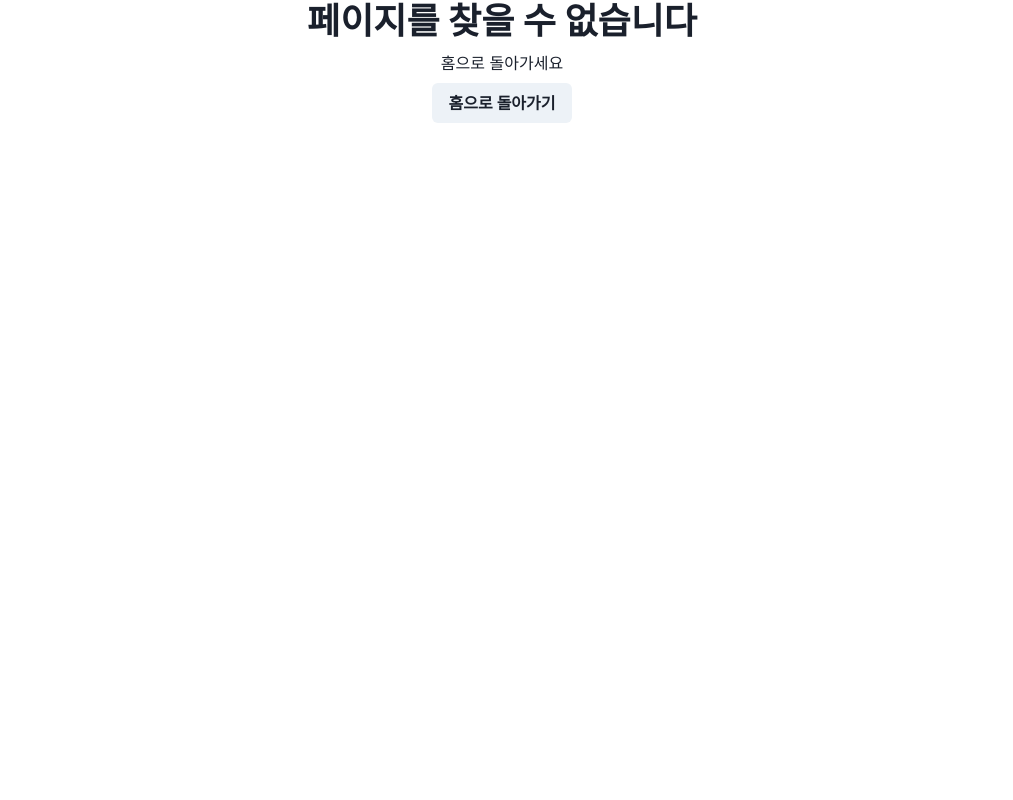
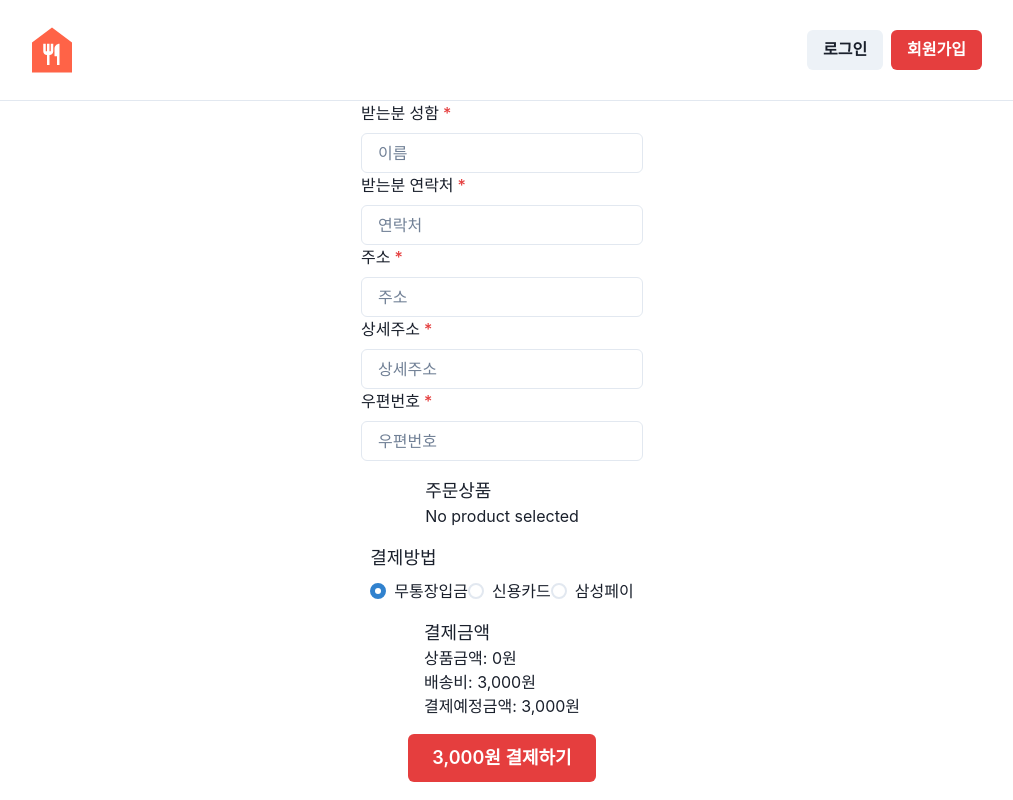
Before and after one commit to rapport87/mall-frontend, a React (Create React App) app: page /order in a window 1280 px wide. Shown: the whole page, without its empty margins (138-1151 px from the left). Built offline with nearby package versions, Linux system fonts and the light colour scheme; no server answers.

Commit message:
상품주문페이지 데이터 구성 완료

```diff
--- a/src/api.ts
+++ b/src/api.ts
@@ -26,7 +26,7 @@ export const getProductDetail = async ({ queryKey }: QueryFunctionContext) => {
   }
 };
 
-export const getOrders = async ({ queryKey }: QueryFunctionContext) => {
+export const getOrderHistory = async ({ queryKey }: QueryFunctionContext) => {
   const [_, username] = queryKey;
   try {
     const response = await instance.get(`orders/${username}`);
@@ -37,7 +37,7 @@ export const getOrders = async ({ queryKey }: QueryFunctionContext) => {
 };
 
 
-export const getOrderDetail = async ({ queryKey }: QueryFunctionContext) => {
+export const getOrderHistoryDetail = async ({ queryKey }: QueryFunctionContext) => {
   const [_, username, order_id] = queryKey;
   try {
     const response = await instance.get(`orders/${username}/${order_id}`);
@@ -112,3 +112,25 @@ export const usernameLogIn = ({
       }
     )
     .then((response) => response.data);
+
+export const createOrder = async (orderData: {
+  user_id: number;
+  username: string;
+  recipient_name: string;
+  recipient_tel: string;
+  address: string;
+  address_detail: string;
+  zip_code: string;
+}) => {
+  try {
+    const response = await instance.post("orders/create/", orderData, {
+      headers: {
+        "X-CSRFToken": Cookie.get("csrftoken") || "",
+      },
+    });
+    return response.data;
+  } catch (error) {
+    console.error("Error creating order:", error);
+    throw error;
+  }
+};
--- a/src/routes/Order.tsx
+++ b/src/routes/Order.tsx
@@ -1,74 +1,67 @@
 import React from 'react';
-import { useQuery } from '@tanstack/react-query';
-import {
-  Box,
-  Image,
-  VStack,
-  Heading,
-  Table,
-  Thead,
-  Tbody,
-  Tr,
-  Th,
-  Td,
-  Center,
-  HStack,
-  Text,
-} from '@chakra-ui/react';
-import { getOrders } from '../api';
-import { IOrderList } from '../types';
-import { Link, useParams } from "react-router-dom";
+import { Box, Button, VStack, RadioGroup, Radio, Text, FormControl, FormLabel, Input, Image } from "@chakra-ui/react";
+import { useLocation } from 'react-router-dom';
+import { IProductDetail } from '../types'; // 상품 타입 import
+import useUser from '../lib/useUser';
 
-function Order() {
-    const { username } = useParams();
-    const { data: orders, isLoading, error } = useQuery<IOrderList[], Error>(['orders', username], getOrders);
+export default function Order() {
+  const { user } = useUser();
+  const location = useLocation();
+  const product: IProductDetail = location.state?.product;
+  const quantity = location.state?.quantity || 1; // 기본값 1
 
-    if (isLoading) return <Box>Loading...</Box>;
-    if (error) return <Box>An error has occurred: {error.message}</Box>;
-
-    const formatPrice = (price: number) => {
-        return price.toString().replace(/\B(?=(\d{3})+(?!\d))/g, ",");
-    };
-
-    const formatDate = (dateString: string) => {
-    const date = new Date(dateString);
-        return date.toLocaleDateString('ko-KR');
-    };
+  // 상품 가격 계산
+  const productPrice = (product?.sale_price || 0) * quantity;
+  const shippingFee = 3000; // 배송비
+  const totalAmount = productPrice + shippingFee;
 
   return (
-    <Center mt={10}>
-      <VStack maxWidth="1000px" w="full" spacing={4}>
-        <Heading as="h1" size="lg">주문내역</Heading>
-        <Table mt={5} variant="simple">
-          <Thead>
-            <Tr>
-              <Th textAlign="center" fontSize="lg">주문번호</Th>
-              <Th textAlign="center" fontSize="lg">주문일자</Th>
-              <Th textAlign="center" fontSize="lg" colSpan={2}>주문상품</Th>
-              <Th textAlign="center" fontSize="lg">총 가격</Th>
-            </Tr>
-          </Thead>
-          <Tbody>
-            {orders && orders.map((order) => (
-              <Tr key={order.order_id}>
-                <Td textAlign="center">{order.order_id}</Td>
-                <Td textAlign="center">{formatDate(order.created_at)}</Td>
-                <Td colSpan={2}>
-                <Link to={`/order/${order.username}/${order.order_id}`}>
-                  <HStack spacing={3}>
-                        <Image src={order.first_product_thumbnail} alt={order.first_product} boxSize="50px" />
-                        <Text>{order.first_product}</Text>
-                  </HStack>
-                  </Link>
-                </Td>
-                <Td textAlign="right">{formatPrice(order.total_product_price)}원</Td>
-              </Tr>
-            ))}
-          </Tbody>
-        </Table>
-      </VStack>
-    </Center>
+    <VStack spacing={4}>
+      <Box>
+        <FormControl isRequired>
+          <Text>{user?.id}</Text>
+          <Text>{user?.name}</Text>
+          <FormLabel>받는분 성함</FormLabel>
+          <Input type="text" placeholder="이름" />
+          <FormLabel>받는분 연락처</FormLabel>
+          <Input type="text" placeholder="연락처" />
+          <FormLabel>주소</FormLabel>
+          <Input type="text" placeholder="주소" />
+          <FormLabel>상세주소</FormLabel>
+          <Input type="text" placeholder="상세주소" />
+          <FormLabel>우편번호</FormLabel>
+          <Input type="text" placeholder="우편번호" />
+        </FormControl>
+      </Box>
+      <Box>
+        <Text fontSize="lg">주문상품</Text>
+        {product ? (
+          <Box>
+            <Text>{product.name}</Text>
+            <Image src={product.thumbnail} alt={product.name} />
+            {/* 추가적인 상품 정보 표시 */}
+          </Box>
+        ) : (
+          <Text>No product selected</Text>
+        )}
+      </Box>
+      <Box>
+        <Text fontSize="lg" mb={2}>결제방법</Text>
+        <RadioGroup defaultValue="bankTransfer">
+          <Radio value="bankTransfer">무통장입금</Radio>
+          <Radio value="creditCard">신용카드</Radio>
+          <Radio value="samsungPay">삼성페이</Radio>
+        </RadioGroup>
+      </Box>
+      <Box>
+        <Text fontSize="lg">결제금액</Text>
+        <Text>상품금액: {productPrice?.toLocaleString()}원</Text>
+        <Text>배송비: {shippingFee.toLocaleString()}원</Text>
+        <Text>결제예정금액: {totalAmount.toLocaleString()}원</Text>
+      </Box>
+      <Button colorScheme="red" size="lg">
+        {totalAmount.toLocaleString()}원 결제하기
+      </Button>
+    </VStack>
   );
 }
-
-export default Order;
--- /dev/null
+++ b/src/routes/OrderHistory.tsx
@@ -0,0 +1,74 @@
+import React from 'react';
+import { useQuery } from '@tanstack/react-query';
+import {
+  Box,
+  Image,
+  VStack,
+  Heading,
+  Table,
+  Thead,
+  Tbody,
+  Tr,
+  Th,
+  Td,
+  Center,
+  HStack,
+  Text,
+} from '@chakra-ui/react';
+import { getOrderHistory } from '../api';
+import { IOrderHistoryList } from '../types';
+import { Link, useParams } from "react-router-dom";
+
+function OrderHistory() {
+    const { username } = useParams();
+    const { data: orders, isLoading, error } = useQuery<IOrderHistoryList[], Error>(['orders', username], getOrderHistory);
+
+    if (isLoading) return <Box>Loading...</Box>;
+    if (error) return <Box>An error has occurred: {error.message}</Box>;
+
+    const formatPrice = (price: number) => {
+        return price.toString().replace(/\B(?=(\d{3})+(?!\d))/g, ",");
+    };
+
+    const formatDate = (dateString: string) => {
+    const date = new Date(dateString);
+        return date.toLocaleDateString('ko-KR');
+    };
+
+  return (
+    <Center mt={10}>
+      <VStack maxWidth="1000px" w="full" spacing={4}>
+        <Heading as="h1" size="lg">주문내역</Heading>
+        <Table mt={5} variant="simple">
+          <Thead>
+            <Tr>
+              <Th textAlign="center" fontSize="lg">주문번호</Th>
+              <Th textAlign="center" fontSize="lg">주문일자</Th>
+              <Th textAlign="center" fontSize="lg" colSpan={2}>주문상품</Th>
+              <Th textAlign="center" fontSize="lg">총 가격</Th>
+            </Tr>
+          </Thead>
+          <Tbody>
+            {orders && orders.map((order) => (
+              <Tr key={order.order_id}>
+                <Td textAlign="center">{order.order_id}</Td>
+                <Td textAlign="center">{formatDate(order.created_at)}</Td>
+                <Td colSpan={2}>
+                <Link to={`/order/${order.username}/${order.order_id}`}>
+                  <HStack spacing={3}>
+                        <Image src={order.first_product_thumbnail} alt={order.first_product} boxSize="50px" />
+                        <Text>{order.first_product}</Text>
+                  </HStack>
+                  </Link>
+                </Td>
+                <Td textAlign="right">{formatPrice(order.total_product_price)}원</Td>
+              </Tr>
+            ))}
+          </Tbody>
+        </Table>
+      </VStack>
+    </Center>
+  );
+}
+
+export default OrderHistory;
--- a/src/routes/OrderDetail.tsx
+++ b/src/routes/OrderHistoryDetail.tsx
@@ -15,13 +15,13 @@ import {
   HStack,
   Text,
 } from '@chakra-ui/react';
-import { getOrderDetail } from '../api';
-import { IOrderProducts } from '../types';
+import { getOrderHistoryDetail } from '../api';
+import { IOrderHistoryProducts } from '../types';
 import { useParams } from "react-router-dom";
 
-function OrderDetail() {
+function OrderHistoryDetail() {
   const { username, order_id } = useParams();
-  const { data: orderItems, isLoading, error } = useQuery<IOrderProducts[], Error>(['orderDetail', username, order_id], getOrderDetail);
+  const { data: orderItems, isLoading, error } = useQuery<IOrderHistoryProducts[], Error>(['orderDetail', username, order_id], getOrderHistoryDetail);
 
   if (isLoading) return <Box>Loading...</Box>;
 
@@ -65,4 +65,4 @@ function OrderDetail() {
   );
 }
 
-export default OrderDetail;
+export default OrderHistoryDetail;
--- a/src/routes/ProductDetail.tsx
+++ b/src/routes/ProductDetail.tsx
@@ -4,6 +4,7 @@ import { getProductDetail } from "../api";
 import { IProductDetail } from "../types";
 import { useParams } from "react-router-dom";
 import { Box, Grid, Image, VStack, useColorModeValue, Text, Button, HStack, Center, Spinner, NumberInput, NumberInputField, NumberInputStepper, NumberIncrementStepper, NumberDecrementStepper, Divider, Alert, AlertIcon } from "@chakra-ui/react";
+import { useNavigate } from 'react-router-dom';
 
 export default function ProductDetail() {
     const { productPk } = useParams();
@@ -14,6 +15,10 @@ export default function ProductDetail() {
 
     const [selectedImage, setSelectedImage] = useState<string | undefined>();
     const [quantity, setQuantity] = useState(1); // 수량 상태
+    const navigate = useNavigate();
+    const handlePurchaseClick = () => {
+        navigate('/order', { state: { product: data, quantity: quantity } });
+      };
 
     // 데이터가 로드되었을 때 메인 이미지를 선택합니다.
     useEffect(() => {
@@ -116,7 +121,9 @@ export default function ProductDetail() {
                                 </NumberInputStepper>
                                 </NumberInput>
                                 <Button flex={1} variant="outline" colorScheme="blue" color="blue.500" isDisabled={isOutOfStock}>장바구니</Button>
-                                <Button flex={1} colorScheme="blue" isDisabled={isOutOfStock}>{isOutOfStock ? '품절' : '구매하기'}</Button>
+                                <Button colorScheme="blue" onClick={handlePurchaseClick} isDisabled={isOutOfStock}>
+                                    {isOutOfStock ? '품절' : '구매하기'}
+                                </Button>
                             </HStack>
                         </VStack>
                     </VStack>
```
Also changed, not shown: src/components/OrderProducts.tsx (added, +23 -0 lines), src/components/PaymentAmount.tsx (added, +19 -0 lines), src/components/ReceiverInfo.tsx (added, +22 -0 lines), src/router.tsx (+8 -3 lines), src/types.d.ts (+11 -2 lines).
